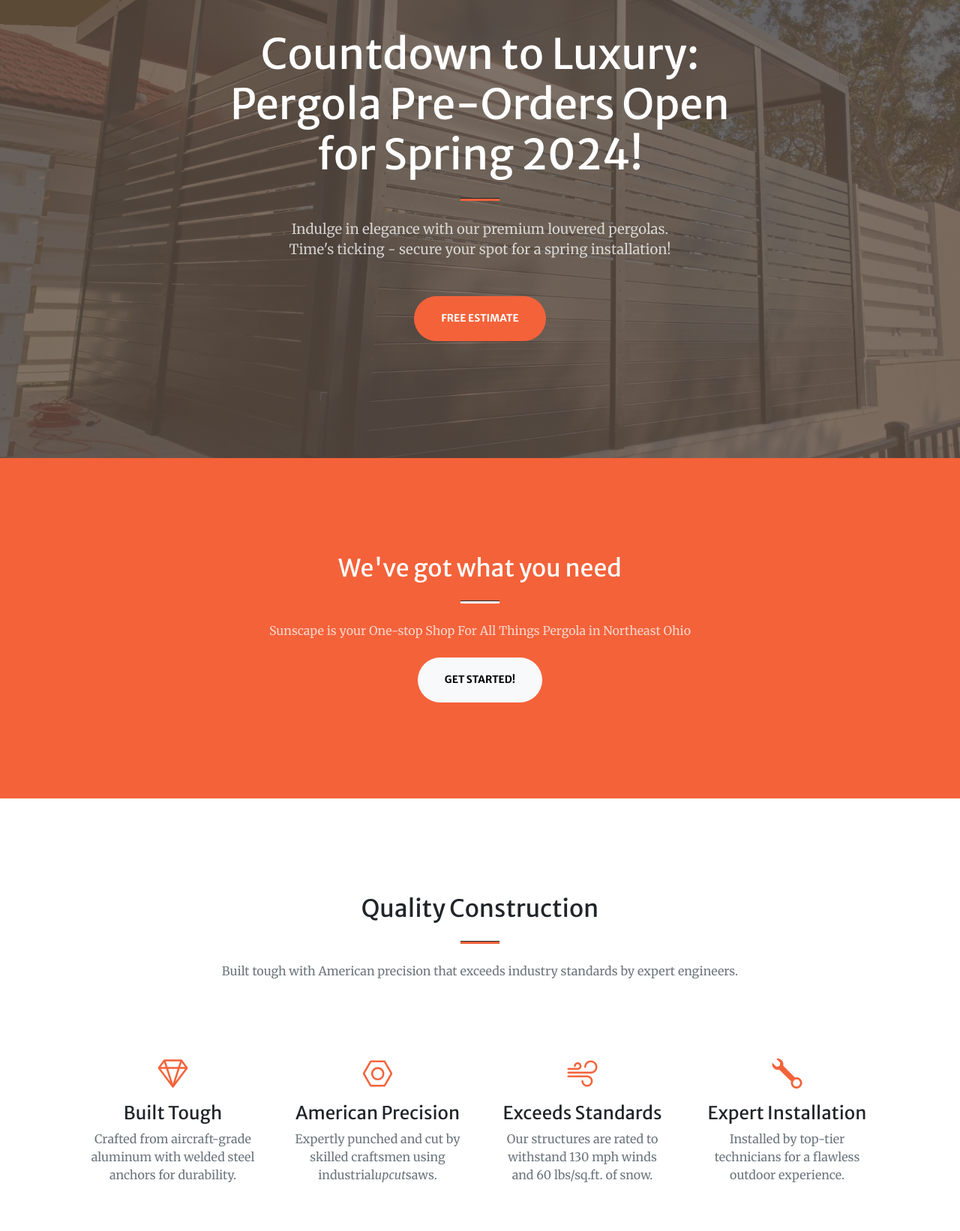
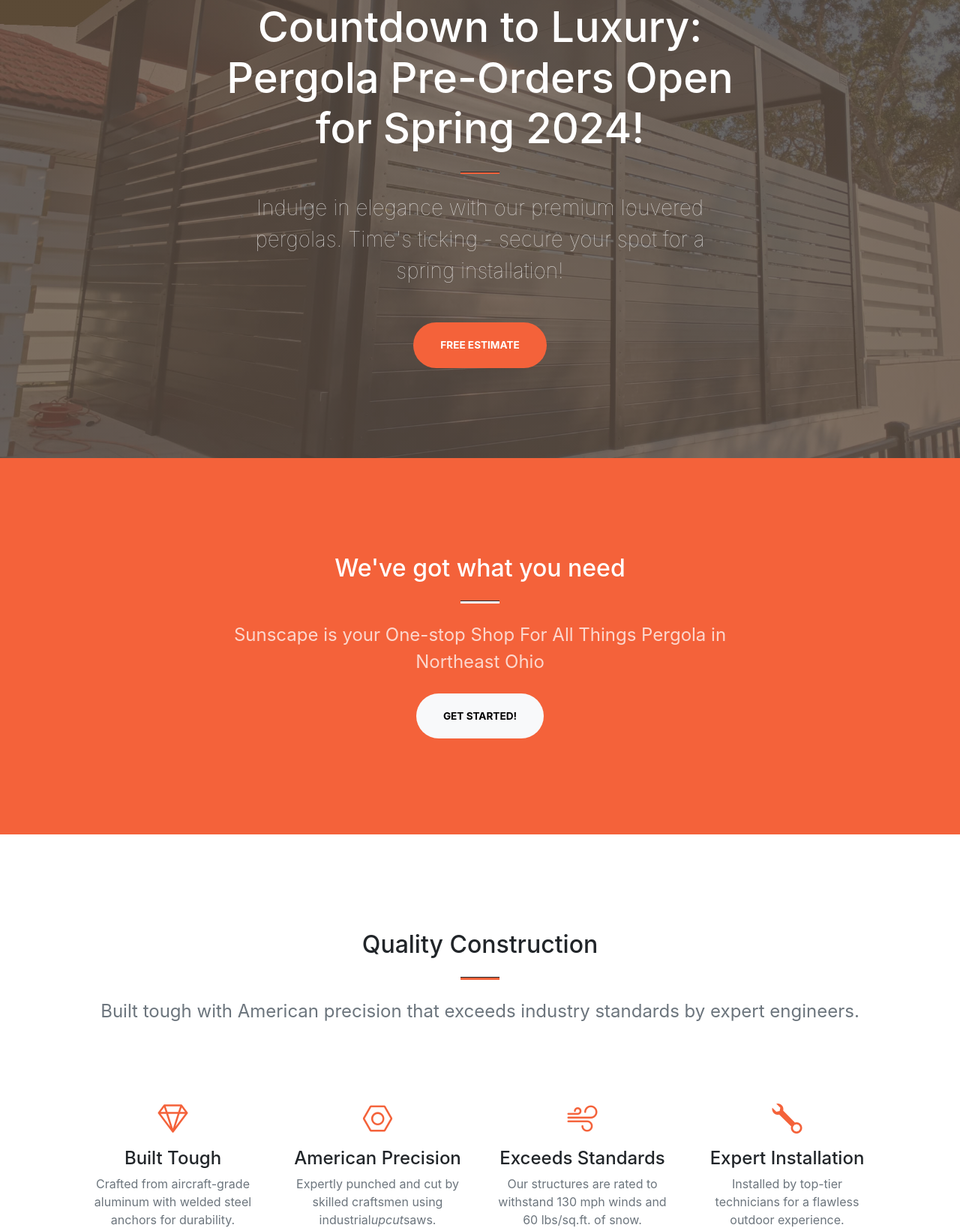
Before and after one commit to stav/sunscape, a website: page src/pug/index.pug in a window 1280 px wide. Shown: the part 189-1831 px from the top of the page at 75% size. Drawn offline with nearby package versions, Linux system fonts and the light colour scheme; some packages are replaced by stand-ins of ours; files that its build step writes are made by us from their sources; a script that the page names is missing; files whose address does not match are found by name.

Commit message:
font size

```diff
--- a/src/pug/index.pug
+++ b/src/pug/index.pug
@@ -18,8 +18,7 @@ html(lang='en')
         link(href='https://cdn.jsdelivr.net/npm/bootstrap-icons@1.5.0/font/bootstrap-icons.css' rel='stylesheet')
 
         // Google fonts
-        link(href='https://fonts.googleapis.com/css?family=Merriweather+Sans:400,700' rel='stylesheet')
-        link(href='https://fonts.googleapis.com/css?family=Merriweather:400,300,300italic,400italic,700,700italic' rel='stylesheet' type='text/css')
+        link(href='https://fonts.googleapis.com/css?family=Red%20Hat%20Display' rel='stylesheet')
 
         // SimpleLightbox plugin CSS
         link(href='https://cdnjs.cloudflare.com/ajax/libs/SimpleLightbox/2.1.0/simpleLightbox.min.css' rel='stylesheet')
@@ -65,9 +64,8 @@ html(lang='en')
                             | Countdown to Luxury: Pergola Pre-Orders Open for Spring 2024!
                         hr.divider
                     .col-lg-8.align-self-baseline
-                        p.text-white-75.mb-5
+                        p.text-white-75.mb-5.fs-3.fw-lighter
                             | Indulge in elegance with our premium louvered pergolas.
-                            br
                             | Time's ticking - secure your spot for a spring installation!
                         a.btn.btn-primary.btn-xl(href='#contact')
                             | Free Estimate
@@ -77,9 +75,10 @@ html(lang='en')
             .container.px-4.px-lg-5
                 .row.gx-4.gx-lg-5.justify-content-center
                     .col-lg-8.text-center
-                        h2.text-white.mt-0 We've got what you need
+                        h2.text-white.mt-0
+                            | We've got what you need
                         hr.divider.divider-light
-                        p.text-white-75.mb-4
+                        p.text-white-75.mb-4.fs-4
                             | Sunscape is your One-stop Shop For All Things Pergola in Northeast Ohio
                         a.btn.btn-light.btn-xl(href='#contact') Get Started!
 
@@ -88,7 +87,7 @@ html(lang='en')
             .container.px-4.px-lg-5
                 h2.text-center.mt-0 Quality Construction
                 hr.divider
-                p.text-muted.mb-5.text-center
+                p.text-muted.mb-5.text-center.fs-4
                     | Built tough with American precision that exceeds industry standards by expert engineers.
                 .row.gx-4.gx-lg-5
                     .col-lg-3.col-md-6.text-center
@@ -189,7 +188,7 @@ html(lang='en')
                     .col-lg-8.col-xl-6.text-center
                         h2.mt-0 Get a Free Estimate!
                         hr.divider
-                        p.text-muted.mb-5
+                        p.text-muted.mb-5.fs-4
                             | Ready to start your next project with us?
                             br
                             | Send us a messages and we will get back to you as soon as possible!
```
Also changed, not shown: dist/index.html.
